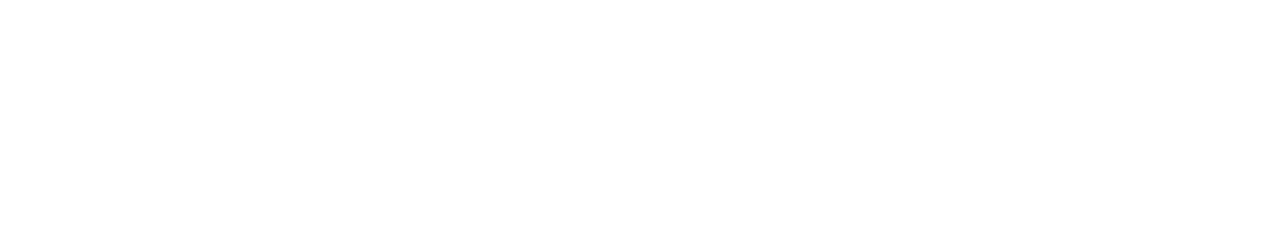
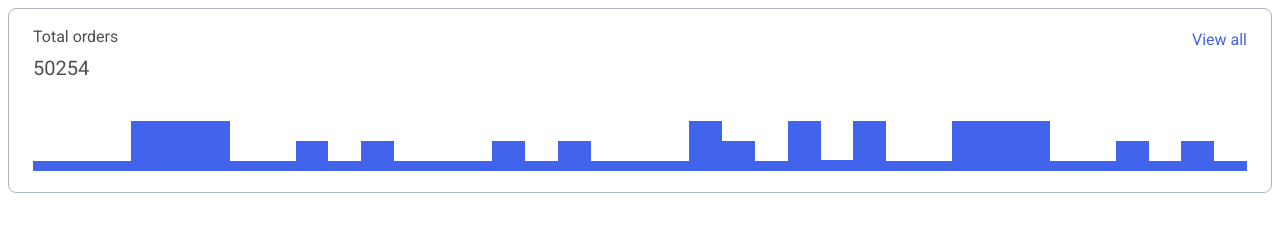
Before and after one commit to js-tasks-ru/htmlcss-20220210_maksim-obmok, a website: page 04-lection2/01-histogram/index.html in a window 1280 px wide. Drawn offline with Linux system fonts and the light colour scheme.

Commit message:
histogram

```diff
--- a/04-lection2/01-histogram/histogram.css
+++ b/04-lection2/01-histogram/histogram.css
@@ -0,0 +1,54 @@
+@import url('https://fonts.googleapis.com/css?family=Inter');
+
+.histogram{
+    padding: 16px 24px 24px 24px;
+    background: #FFFFFF;
+    border: 1px solid #ACB5BD;
+    box-sizing: border-box;
+    border-radius: 8px;
+    width: 100%;
+    height: 185px;
+    font-family: Inter;
+}
+
+.histogram_header{
+    display: flex;
+    flex-flow: row nowrap;
+    justify-content: space-between;
+}
+
+.histogram_total-text{
+    font-size: 16px;
+    line-height: 24px;
+    color: #212429;
+    opacity: 0.8;
+}
+
+.histogram_total-count{
+    font-size: 20px;
+    line-height: 26px;
+    color: #212429;
+    margin-top: 6px;
+}
+
+.histogram_link {
+    font-size: 16px;
+    line-height: 24px;
+    color: #4263EB;
+    margin-top: 3px;
+    text-decoration: none;
+    cursor: pointer;
+}
+
+.histogram_data{
+    display: flex;
+    flex-flow: row nowrap;
+    margin-top: 40px;
+    align-items: flex-end;
+    width: 100%;
+}
+
+.histogram_column{
+    background: #4263EB;
+    flex: 9px 1 1;
+}
--- a/04-lection2/01-histogram/index.html
+++ b/04-lection2/01-histogram/index.html
@@ -6,6 +6,57 @@
         <link rel="stylesheet" href="./histogram.css">
     </head>
     <body>
-
+        <div class="histogram">
+            <div class="histogram_header">
+                <div class="histogram_total-text">
+                    Total orders
+                    <div class="histogram_total-count">
+                        50254
+                    </div>
+                </div>
+                <a href="#" class="histogram_link">
+                    View all
+                </a>
+            </div>
+            <div class="histogram_data">
+                <div class="histogram_column" style="height: 10px"></div>
+                <div class="histogram_column" style="height: 10px"></div>
+                <div class="histogram_column" style="height: 10px"></div>
+                <div class="histogram_column" style="height: 50px"></div>
+                <div class="histogram_column" style="height: 50px"></div>
+                <div class="histogram_column" style="height: 50px"></div>
+                <div class="histogram_column" style="height: 10px"></div>
+                <div class="histogram_column" style="height: 10px"></div>
+                <div class="histogram_column" style="height: 30px"></div>
+                <div class="histogram_column" style="height: 10px"></div>
+                <div class="histogram_column" style="height: 30px"></div>
+                <div class="histogram_column" style="height: 10px"></div>
+                <div class="histogram_column" style="height: 10px"></div>
+                <div class="histogram_column" style="height: 10px"></div>
+                <div class="histogram_column" style="height: 30px"></div>
+                <div class="histogram_column" style="height: 10px"></div>
+                <div class="histogram_column" style="height: 30px"></div>
+                <div class="histogram_column" style="height: 10px"></div>
+                <div class="histogram_column" style="height: 10px"></div>
+                <div class="histogram_column" style="height: 10px"></div>
+                <div class="histogram_column" style="height: 50px"></div>
+                <div class="histogram_column" style="height: 30px"></div>
+                <div class="histogram_column" style="height: 10px"></div>
+                <div class="histogram_column" style="height: 50px"></div>
+                <div class="histogram_column" style="height: 11px"></div>
+                <div class="histogram_column" style="height: 50px"></div>
+                <div class="histogram_column" style="height: 10px"></div>
+                <div class="histogram_column" style="height: 10px"></div>
+                <div class="histogram_column" style="height: 50px"></div>
+                <div class="histogram_column" style="height: 50px"></div>
+                <div class="histogram_column" style="height: 50px"></div>
+                <div class="histogram_column" style="height: 10px"></div>
+                <div class="histogram_column" style="height: 10px"></div>
+                <div class="histogram_column" style="height: 30px"></div>
+                <div class="histogram_column" style="height: 10px"></div>
+                <div class="histogram_column" style="height: 30px"></div>
+                <div class="histogram_column" style="height: 10px"></div>
+            </div>
+        </div>
     </body>
 </html>
```
